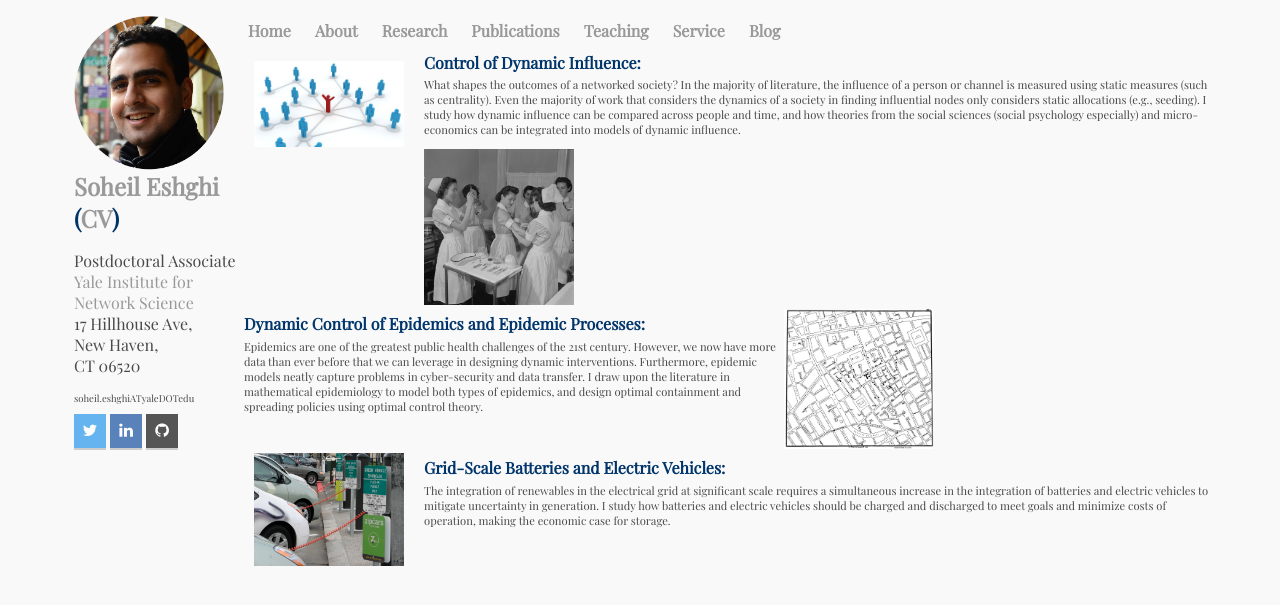
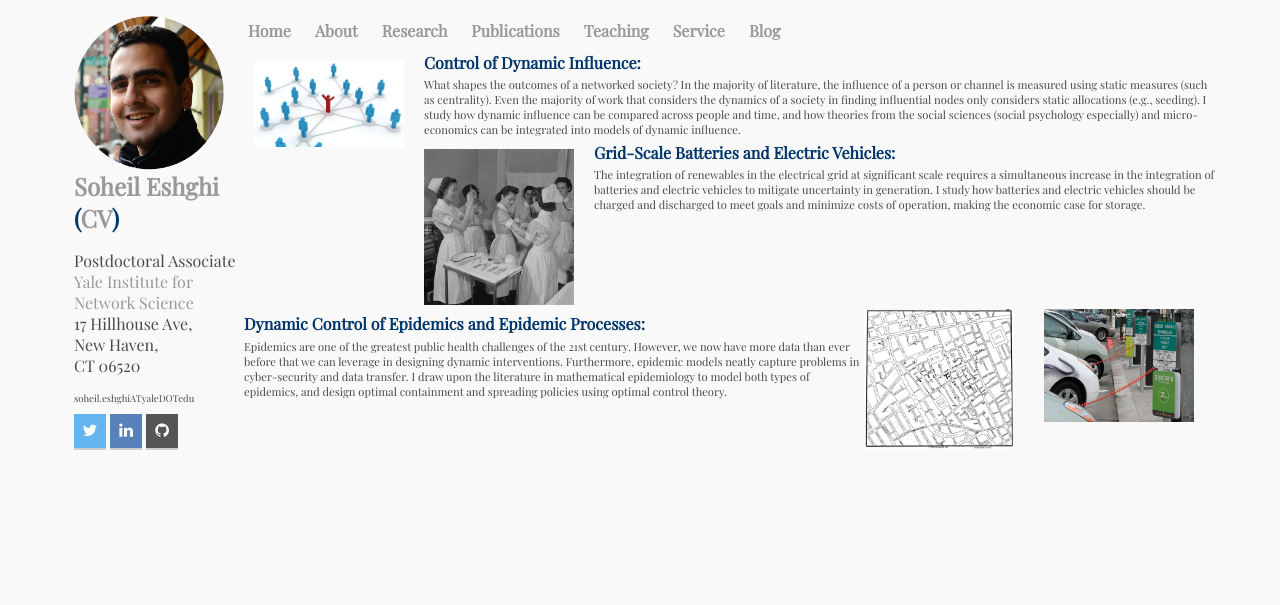
Before and after one commit to SoheilEshghi/SoheilEshghi.github.io, a Jekyll site: the page built from research/index.html, in a window 1280 px wide. Shown: the top 605 px of the page. Built offline with Jekyll 4.4.1, drawn with Linux system fonts in a browser that asks for light colours; nearby versions of some CDN libraries.

Commit message:
spacing in research

```diff
--- a/research/index.html
+++ b/research/index.html
@@ -11,15 +11,14 @@ title: About Soheil Eshghi
     </p>
 </div>
 
-<div style="width: 880px;">
+<div style="width: 960px;">
  <div style="float: left; width: 170px;"><img src="/images/vaccines.jpg" style="width:150px;"></div>
- <div style="float: left; width: 540px;">
+ <div style="float: left; width: 620px;">
        <h2>Dynamic Control of Epidemics and Epidemic Processes:</h2>
        <p style="font-size: 0.7em;"> Epidemics are one of the greatest public health challenges of the 21st century. However, we now have more data than ever before that we can leverage in designing dynamic interventions. Furthermore, epidemic models neatly capture problems in cyber-security and data transfer. I draw upon the literature in mathematical epidemiology to model both types of epidemics, and design optimal containment and spreading policies using optimal control theory.
        </p>
  </div>
  <div style="float: left; width: 170px;">  <img src="/images/snow.jpg" style="width:150px;"></div>
- <br style="clear: left;" />
 </div>
 
 
```
